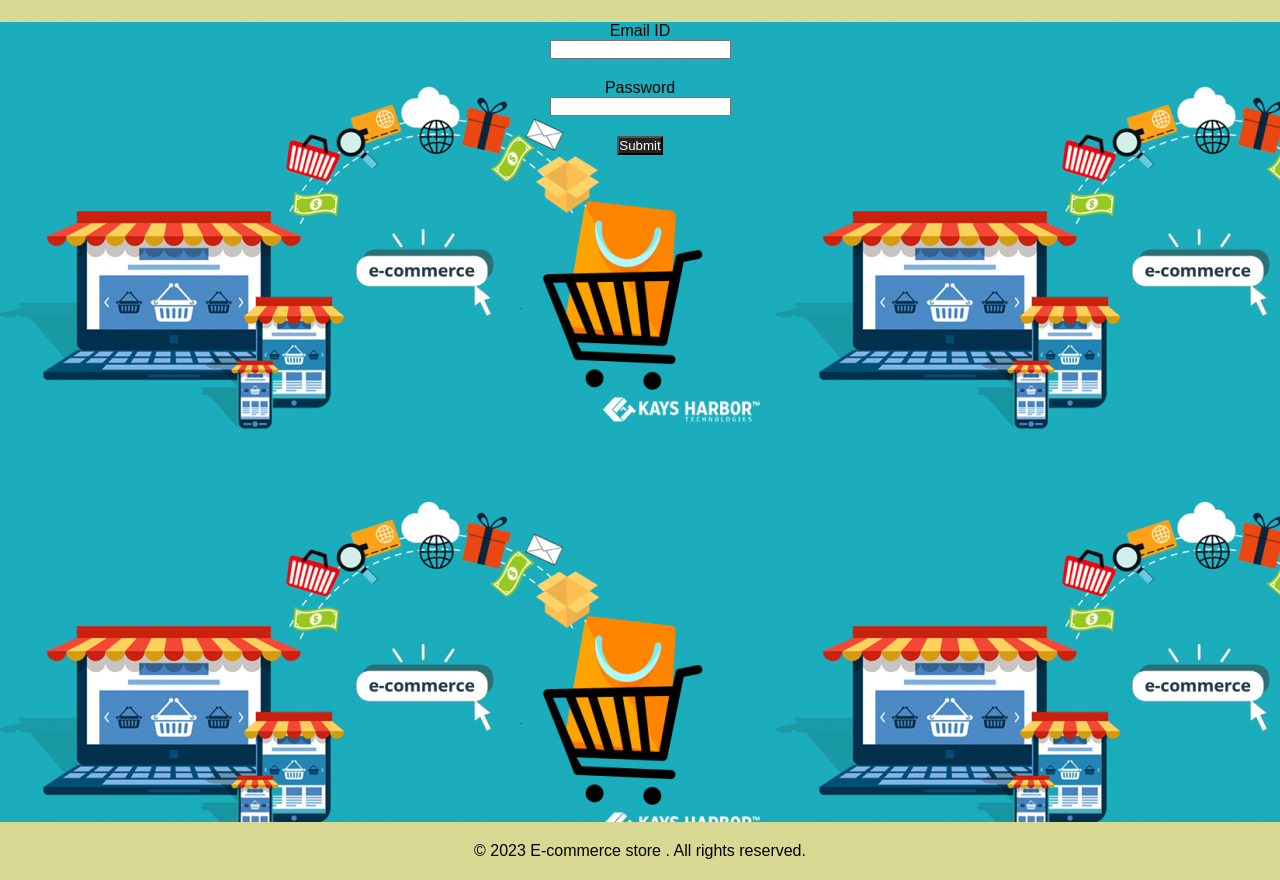
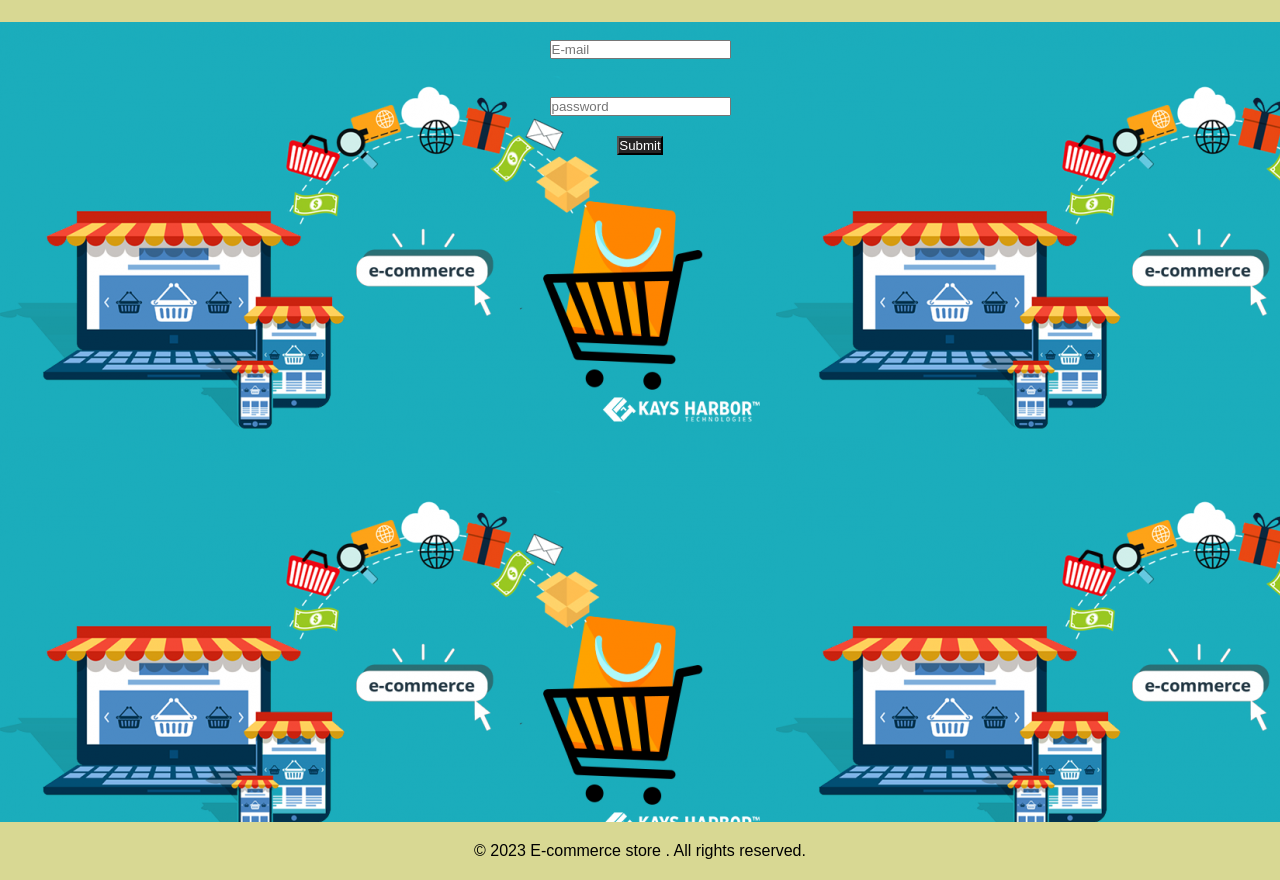
Before and after one commit to Vaanchith-shetty/E-commerce-, a plain HTML site: page signin.html in a window 1280 px wide. Shown: the part 65-945 px from the top of the page. Drawn offline with Linux system fonts and the light colour scheme.

Commit message:
Update signin.html

```diff
--- a/signin.html
+++ b/signin.html
@@ -12,10 +12,10 @@
     </header>
     <main>
         <form class="signin-form">
-            <lable for="email">Email ID</lable>
-            <input type="email" id="email" name="email" required>
-            <lable for="password">Password</lable>
-            <input type="password" id="password"name="password" required>
+             <br>
+            <input type="email" id="email" placeholder="E-mail" required>
+            <br>
+            <input type="password" id="password" placeholder="password" required>
             <button type="submit">Submit</button>
         </form>
 
```
